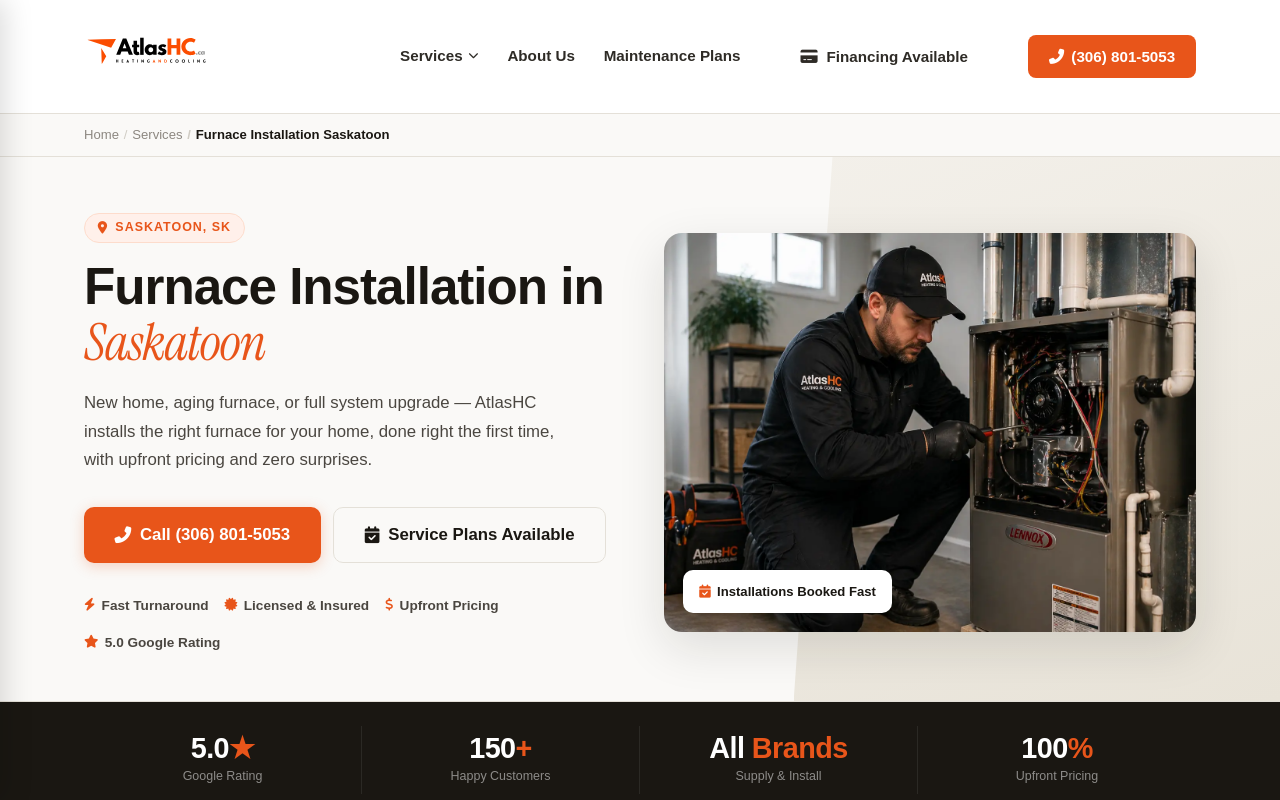
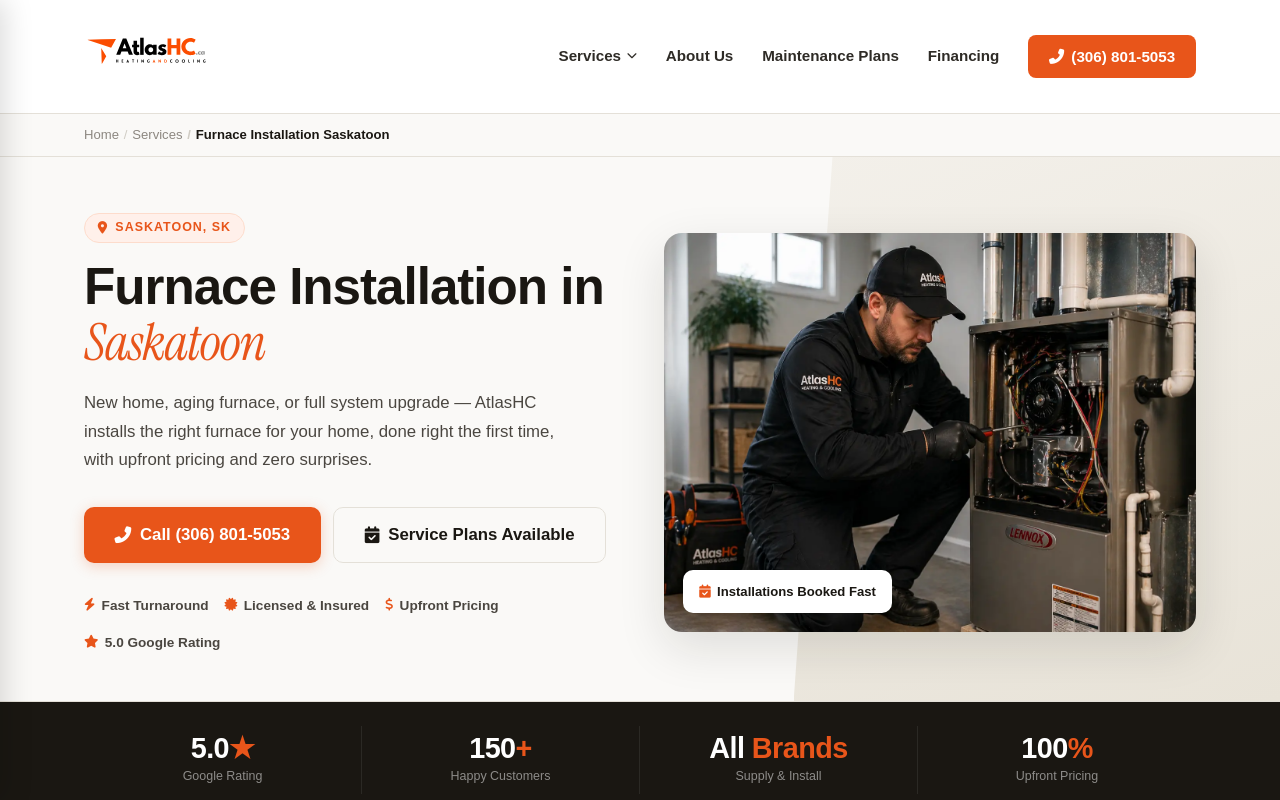
Before and after one commit to altx909/atlashc-site, a plain HTML site: page furnace-installation-saskatoon/index.html in a window 1280 px wide. Shown: the top 800 px of the page. Drawn offline with Linux system fonts and the light colour scheme; a web font is replaced by a local one.

Commit message:
Update index.html

```diff
--- a/furnace-installation-saskatoon/index.html
+++ b/furnace-installation-saskatoon/index.html
@@ -305,7 +305,7 @@
         </li>
         <li><a href="/about">About Us</a></li>
         <li><a href="/maintenance-plans">Maintenance Plans</a></li>
-        <li><a href="https://www.financeit.ca/en/direct/payment-plan/YT0zMDA4NjMmbD0mcD1MdElMb05ZR0dfNllpTXZOSkxxZlZBJnM9MCZ2PTE=/apply" target="_blank" rel="noopener" class="btn-ghost"><i class="fas fa-credit-card"></i> Financing Available</a></li>
+        <li><a href="https://www.financeit.ca/en/direct/payment-plan/YT0zMDA4NjMmbD0mcD1MdElMb05ZR0dfNllpTXZOSkxxZlZBJnM9MCZ2PTE=/apply" target="_blank" rel="noopener">Financing</a></li>
       </ul>
       <a href="tel:+13068015053" class="btn-call-header"><i class="fas fa-phone-alt"></i> (306) 801-5053</a>
     </div>
```
